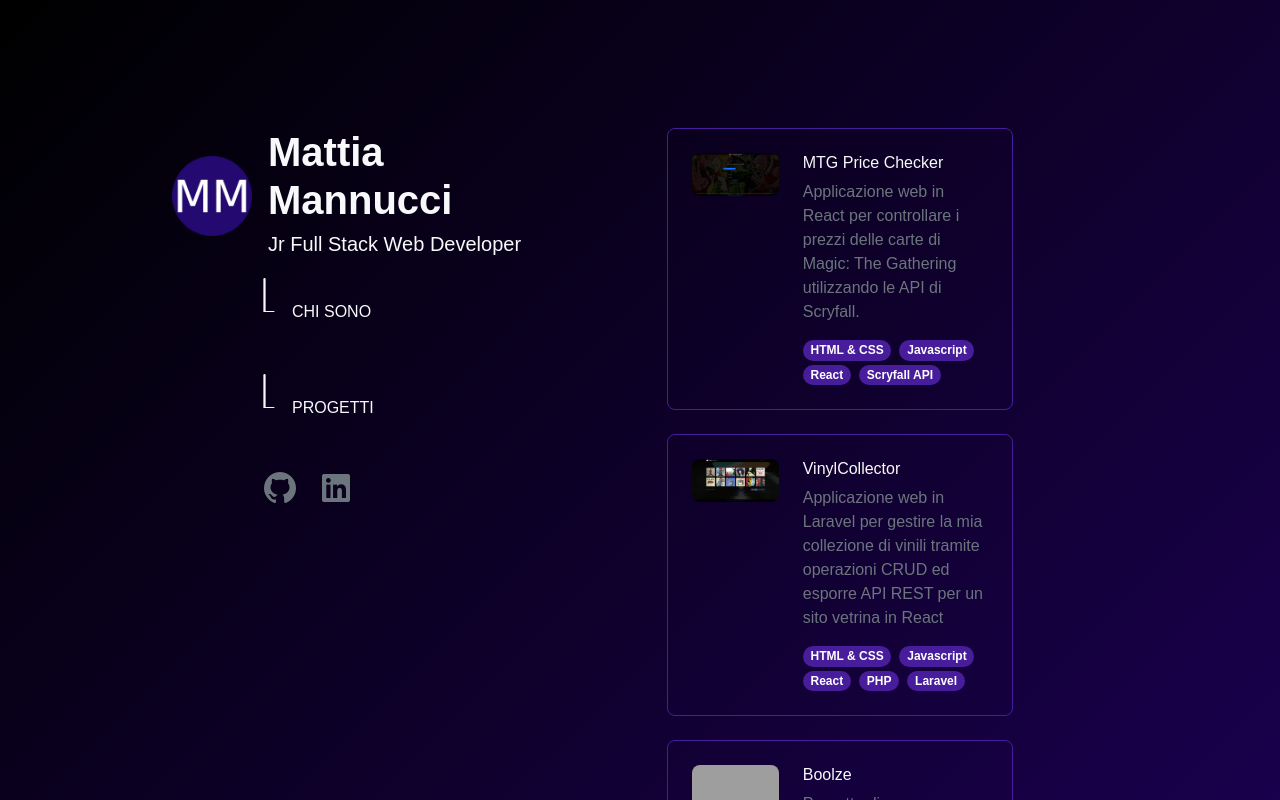
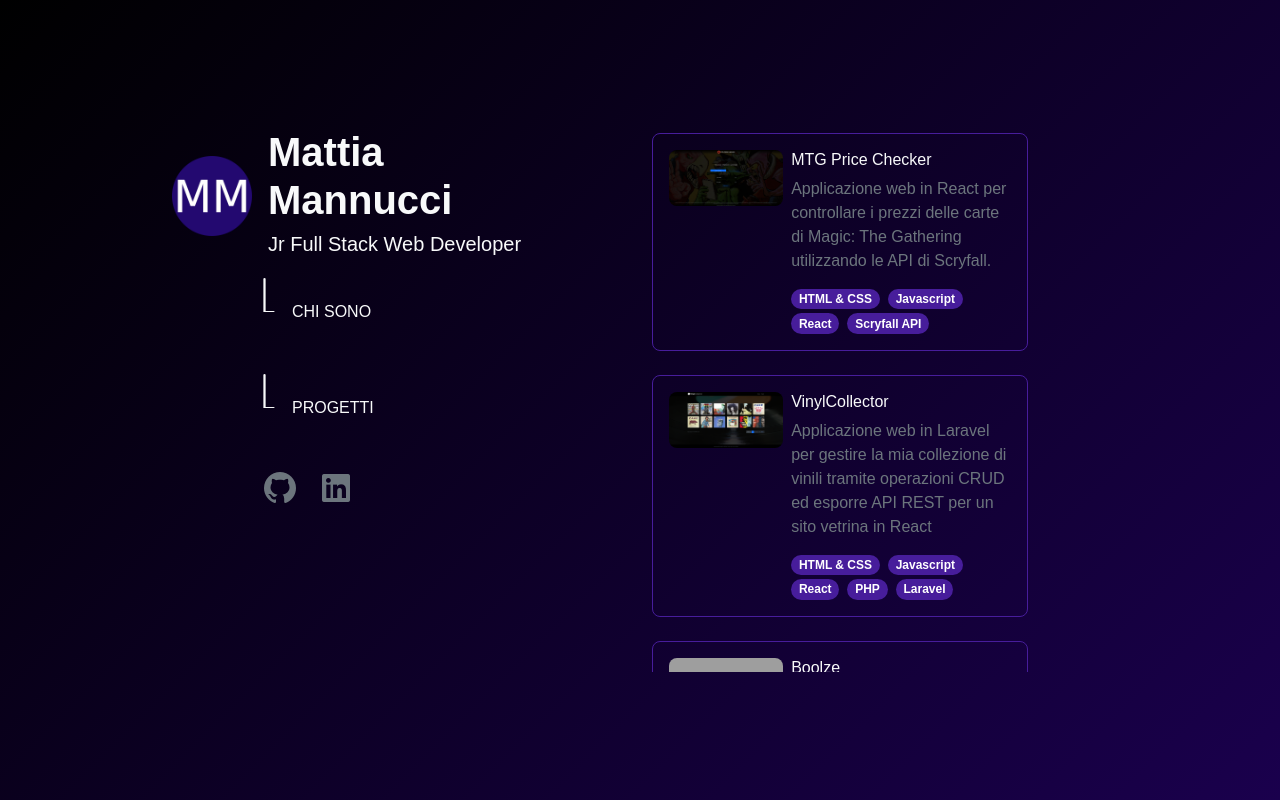
Before and after one commit to mannuccimattia/react-portfolio, a React (Vite) app: page / in a window 1280 px wide. Both pictures are taken after a click on the element "PROGETTI". Shown: the top 800 px of the page. Built offline with nearby package versions, Linux system fonts and the light colour scheme; grey boxes are pictures that could not be loaded; a web font is replaced by a local one.

Commit message:
[FIX] Fixed scrollable heights

```diff
--- a/src/components/Projects.jsx
+++ b/src/components/Projects.jsx
@@ -23,11 +23,11 @@ const Projects = () => {
     return (
         <div>
             {projects.length > 0 && projects.map(project => (
-                <div key={`proj-${project.id}`} className="project-card rounded-3 row p-4 mb-4" onClick={() => navigate(`/projects/${project.id}`)}>
+                <div key={`proj-${project.id}`} className="project-card rounded-3 d-flex p-3 mb-4" onClick={() => navigate(`/projects/${project.id}`)}>
                     <div className="col-4 ps-0">
                         <img src={project.cover} className="img-fluid w-100 rounded-3" alt="Immagine di copertina del progetto" />
                     </div>
-                    <div className="col-8 pe-0">
+                    <div className="col-8 ps-2 pe-0">
                         <h6>{project.title}</h6>
                         <span className="text-secondary">{project.description}</span>
                         <TechBadges project={project} />
--- a/src/index.css
+++ b/src/index.css
@@ -46,28 +46,10 @@ a.fa-brands:hover {
 }
 
 .main-container {
-  width: 60%;
-  margin: 0 auto;
-}
-
-.about-me {
-  font-size: 1.1rem;
-}
-
-.project-card {
-  border: 1px #471d9b solid;
-  transition: ease-in-out 0.3s;
-}
-
-.project-card:hover {
-  cursor: pointer;
-  transform: scale(1.1);
-  -webkit-box-shadow: 0px 0px 20px 0px rgba(255, 255, 255, 0.4);
-  box-shadow: 0px 0px 20px 0px rgba(255, 255, 255, 0.4);
-}
-
-.text-bg-main {
-  background-color: #471d9b;
+  max-height: calc(100vh - 16rem);
+  overflow-y: auto;
+  overflow-x: hidden;
+  padding-top: 0.3rem;
 }
 
 .detail-container {
@@ -78,6 +60,33 @@ a.fa-brands:hover {
   box-sizing: border-box;
   padding-right: calc(var(--sb-width) + var(--sb-gap));
   scrollbar-gutter: stable both-edges;
+}
+
+.about-me {
+  font-size: 1.1rem;
+}
+
+.main-container img,
+.main-container .project-card {
+  max-width: 100%;
+  box-sizing: border-box;
+}
+
+.project-card {
+  width: 70%;
+  margin: 0 auto;
+  border: 1px #471d9b solid;
+  transition: ease-in-out 0.3s;
+}
+
+.project-card:hover {
+  cursor: pointer;
+  -webkit-box-shadow: 0px 0px 20px 0px rgba(255, 255, 255, 0.4);
+  box-shadow: 0px 0px 20px 0px rgba(255, 255, 255, 0.4);
+}
+
+.text-bg-main {
+  background-color: #471d9b;
 }
 
 .carousel-item>img {
@@ -108,6 +117,10 @@ a.fa-brands:hover {
 }
 
 /* Firefox */
+.main-container {
+  scrollbar-width: none;
+}
+
 .detail-container,
 html,
 body {
@@ -116,6 +129,12 @@ body {
 }
 
 /* WebKit (Chrome, Edge, Safari, Opera) */
+.main-container::-webkit-scrollbar {
+  width: 0;
+  height: 0;
+  display: none;
+}
+
 .detail-container::-webkit-scrollbar,
 html::-webkit-scrollbar,
 body::-webkit-scrollbar {
--- a/src/layouts/MasterLayout.jsx
+++ b/src/layouts/MasterLayout.jsx
@@ -5,7 +5,7 @@ const MasterLayout = () => {
     return (
         <div id="app">
             <div className="container-fluid">
-                <div className="row text-light">
+                <div className="row text-light" id="main-row">
                     <div className="col-12 col-lg-5">
                         <Header />
                     </div>
```
